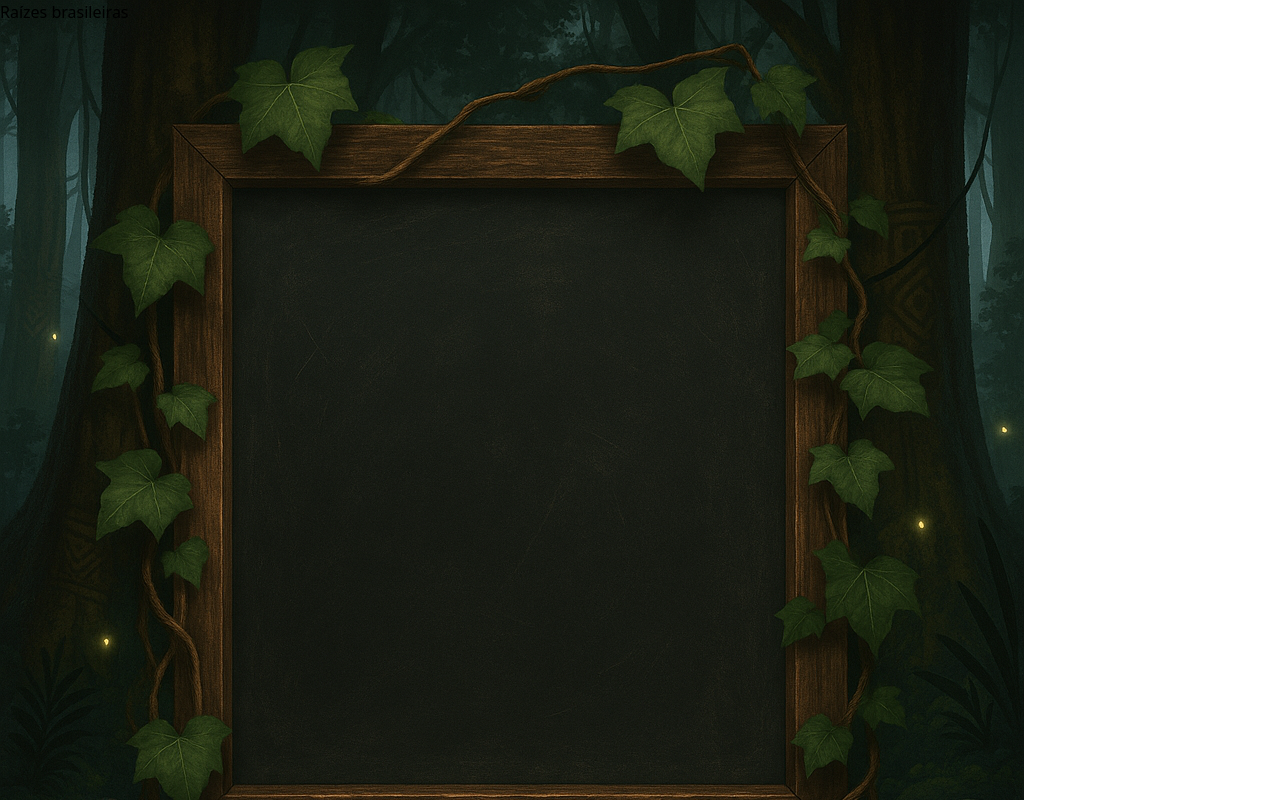
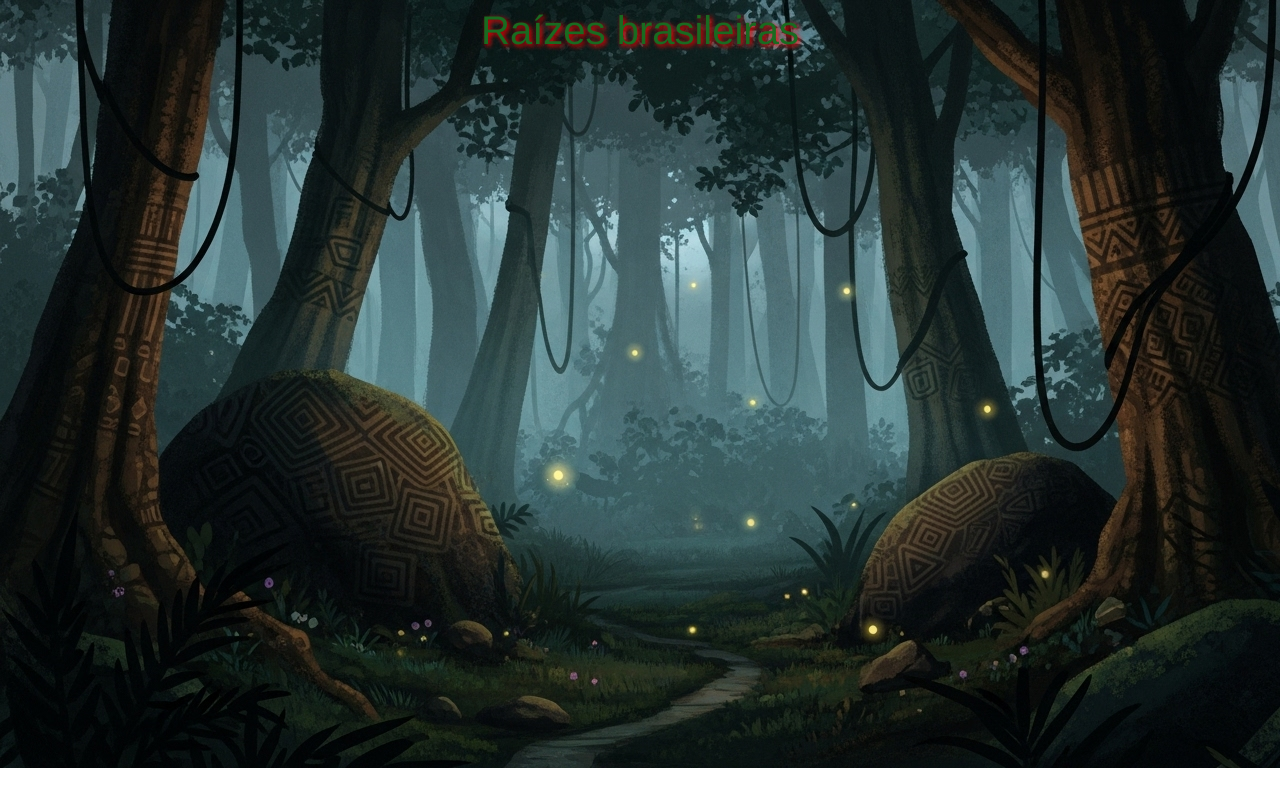
Before and after one commit to Brebrepa000/raizes-brasileiras, a React (Create React App) app: page / in a window 1280 px wide. Built offline with nearby package versions, Linux system fonts and the light colour scheme.

Commit message:
coloquei de volta

```diff
--- a/src/index.css
+++ b/src/index.css
@@ -7,13 +7,25 @@
     padding: 0;
     box-sizing: none;
 }
+#titulo {
+    color: rgb(25, 107, 32);
+    display: flex;
+    justify-content: center;
+    font-family:'Franklin Gothic Medium', 'Arial Narrow', Arial, sans-serif;
+    text-shadow: 2px 2px 5px red;
+    font-size: 40px;
+}
+
+#sobre {
+    display: flex;
+    align-items: center;
+    flex-direction: column;
+    font-family:'Franklin Gothic Medium', 'Arial Narrow', Arial, sans-serif;
+    text-shadow: 2px 2px 5px red;
+    font-size: 20px;
+}
 
 body {
     background-image: url('./imagens/floresta.jpg');
     background-repeat: no-repeat;
 }
-
-body {
-    background-image: url('./imagens/QuadroSelva.png');
-    background-repeat: no-repeat;
-}
```
